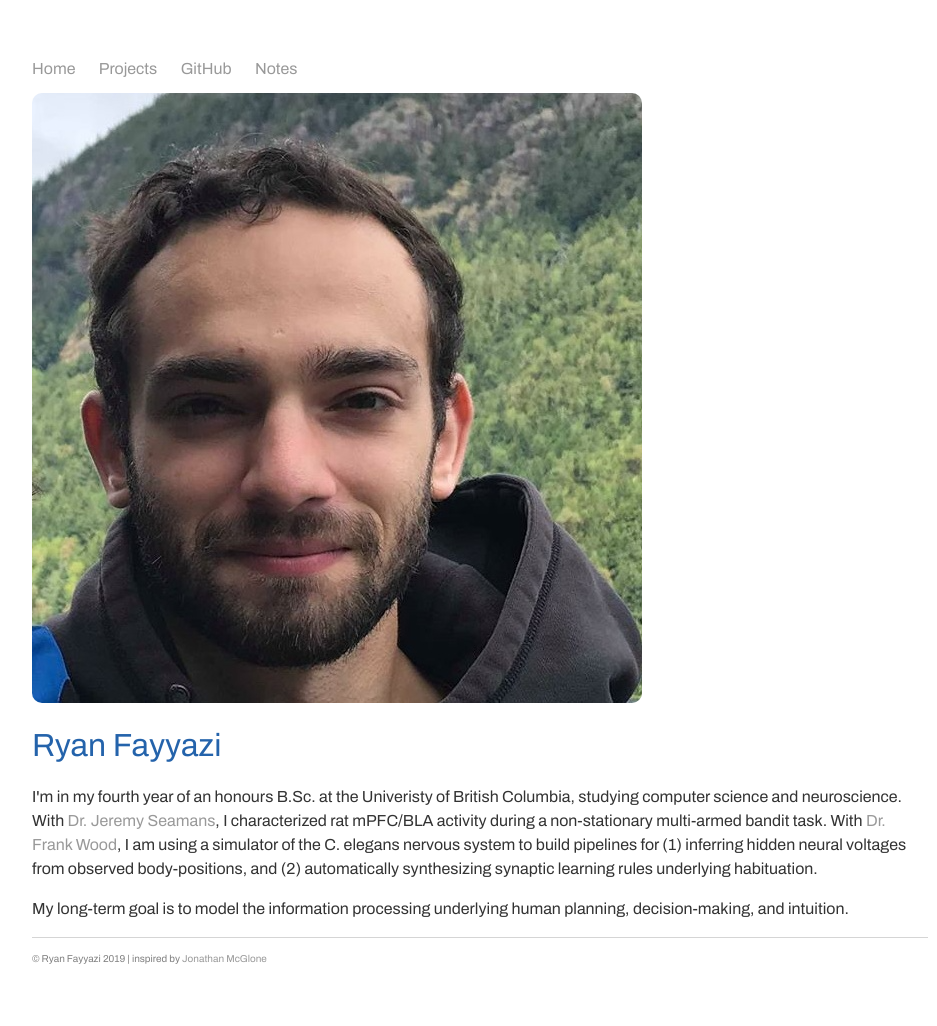
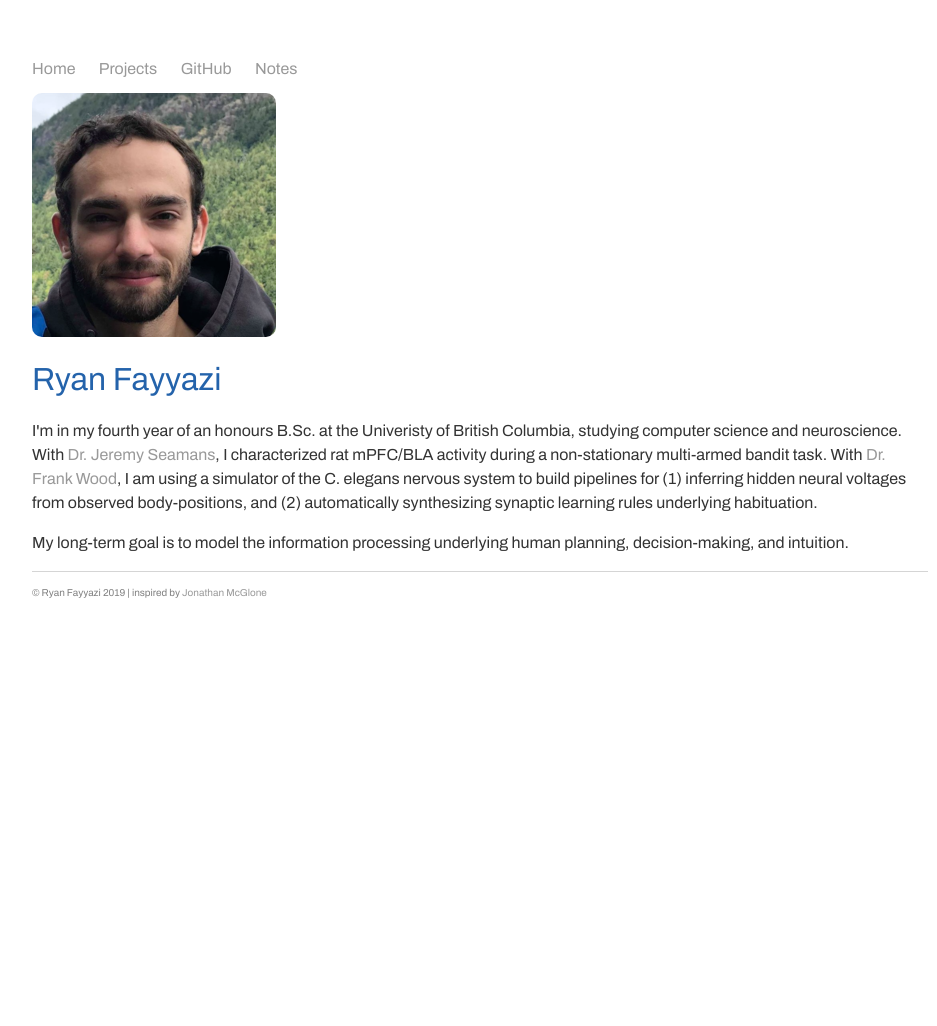
Before and after one commit to rfayyazi/rfayyazi.github.io, a Jekyll site: the page built from index.html, in a window 1280 px wide. Shown: the whole page, without its empty margins (160-1097 px from the left). Built offline with Jekyll 4.4.1, drawn with Linux system fonts in a browser that asks for light colours; some web fonts are replaced; after the commit the page ends 900 px from its top, so only the background shows below that.

Commit message:
Update index.html

```diff
--- a/index.html
+++ b/index.html
@@ -5,7 +5,7 @@
 <link href='https://fonts.googleapis.com/css?family=Overpass Mono' rel='stylesheet' type='text/css'>
 <div>
 
-<img  class="img-circle avatar" alt="Ryan Fayyazi" src="img/headshot.png">
+<img  class="img-circle avatar" alt="Ryan Fayyazi" src="img/headshot_small.png">
 
 <h1>Ryan Fayyazi</h1>
 <p>I'm in my fourth year of an honours B.Sc. at the Univeristy of British Columbia, studying computer science and neuroscience.
```
